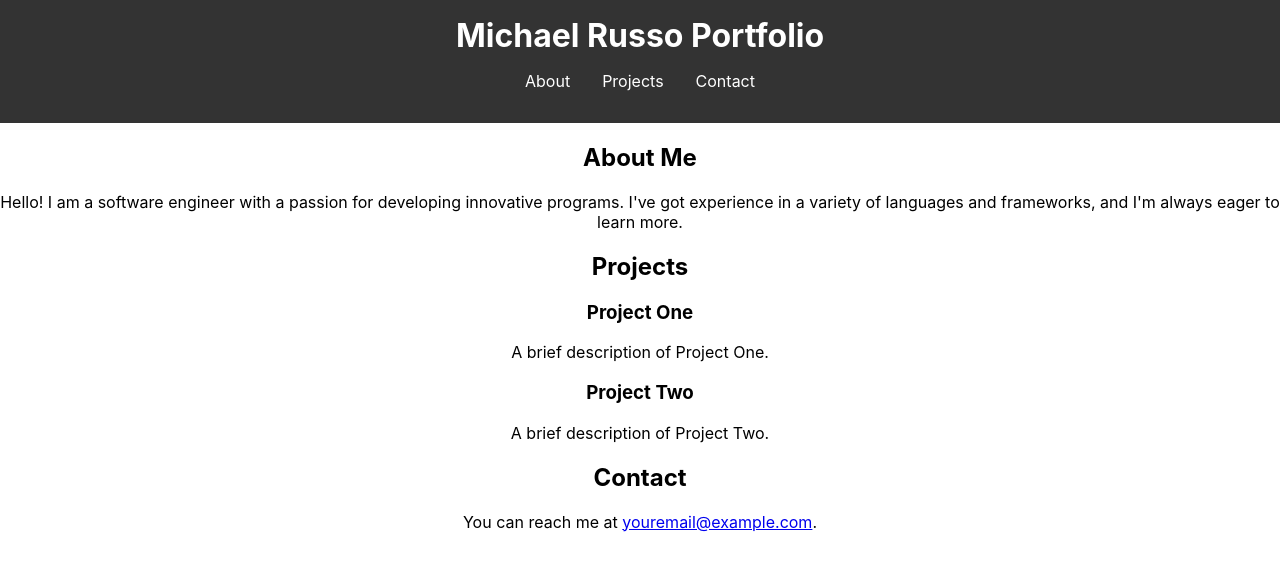
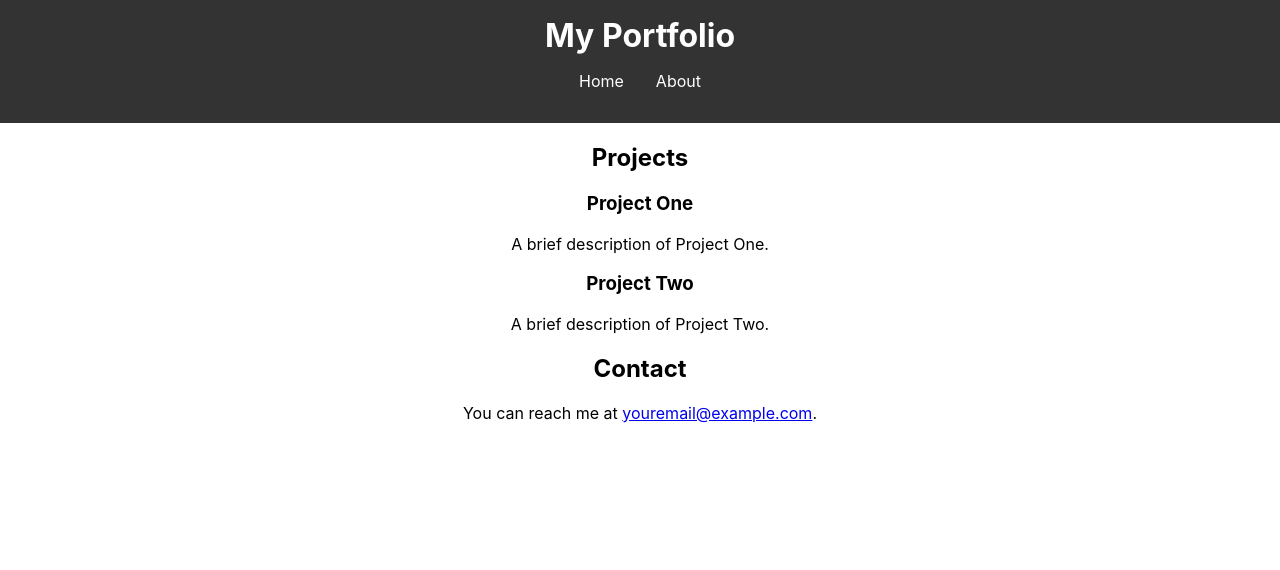
Before and after one commit to michael-russo/Portfolio, a React (Create React App) app in the folder client/: page / in a window 1280 px wide. Shown: the top 570 px of the page. Built offline with nearby package versions, Linux system fonts and the light colour scheme.

Commit message:
added react-router-dom for routes

```diff
--- a/client/src/App.tsx
+++ b/client/src/App.tsx
@@ -1,6 +1,5 @@
 import React from "react";
 import Header from "./components/Header";
-import About from "./components/About";
 import Projects from "./components/Projects";
 import Contact from "./components/Contact";
 import "./App.css";
@@ -10,7 +9,6 @@ const App: React.FC = () => {
     <div className="App">
       <Header />
       <main>
-        <About />
         <Projects />
         <Contact />
       </main>
--- /dev/null
+++ b/client/src/Routes.tsx
@@ -0,0 +1,20 @@
+// src/Routes.tsx
+
+import React from "react";
+import { BrowserRouter as Router, Route, Routes } from "react-router-dom";
+import About from "./components/About";
+import App from "./App";
+
+const AppRoutes: React.FC = () => {
+  return (
+    <Router>
+      <Routes>
+        <Route path="/" element={<App />} />
+        <Route path="/about" element={<About />} />
+        <Route path="/portfolio" element={<About />} />
+      </Routes>
+    </Router>
+  );
+};
+
+export default AppRoutes;
--- a/client/src/components/About.tsx
+++ b/client/src/components/About.tsx
@@ -1,16 +1,22 @@
 import React from "react";
 import "./About.css";
+import Header from "./Header";
 
 const About: React.FC = () => {
   return (
-    <section id="about">
-      <h2>About Me</h2>
-      <p>
-        Hello! I am a software engineer with a passion for developing innovative
-        programs. I've got experience in a variety of languages and frameworks,
-        and I'm always eager to learn more.
-      </p>
-    </section>
+    <div className="App">
+      <Header />
+      <main>
+        <section id="about">
+          <h2>About Me</h2>
+          <p>
+            Hello! I am a software engineer with a passion for developing
+            innovative programs. I've got experience in a variety of languages
+            and frameworks, and I'm always eager to learn more.
+          </p>
+        </section>
+      </main>
+    </div>
   );
 };
 
--- a/client/src/components/Header.tsx
+++ b/client/src/components/Header.tsx
@@ -1,21 +1,21 @@
+// src/components/Header.tsx
+
 import React from "react";
-import "./Header.css";
+import { Link } from "react-router-dom";
 
 const Header: React.FC = () => {
   return (
     <header>
-      <h1>Michael Russo Portfolio</h1>
+      <h1>My Portfolio</h1>
       <nav>
         <ul>
           <li>
-            <a href="#about">About</a>
+            <Link to="/">Home</Link>
           </li>
           <li>
-            <a href="#projects">Projects</a>
+            <Link to="/about">About</Link>
           </li>
-          <li>
-            <a href="#contact">Contact</a>
-          </li>
+          {/* Add more navigation items here */}
         </ul>
       </nav>
     </header>
--- a/client/src/index.tsx
+++ b/client/src/index.tsx
@@ -1,15 +1,15 @@
-import React from 'react';
-import ReactDOM from 'react-dom/client';
-import './index.css';
-import App from './App';
-import reportWebVitals from './reportWebVitals';
+import React from "react";
+import ReactDOM from "react-dom/client";
+import "./index.css";
+import reportWebVitals from "./reportWebVitals";
+import AppRoutes from "./Routes";
 
 const root = ReactDOM.createRoot(
-  document.getElementById('root') as HTMLElement
+  document.getElementById("root") as HTMLElement
 );
 root.render(
   <React.StrictMode>
-    <App />
+    <AppRoutes />
   </React.StrictMode>
 );
 
```
Also changed, not shown: client/package.json (+4 -3 lines), 1 other file (tests, documents, lock files or other folders).
